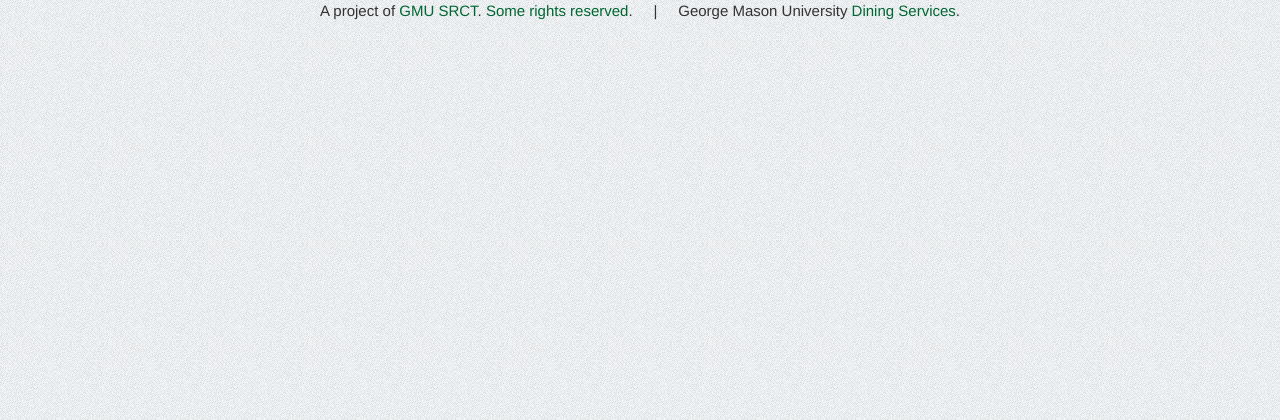
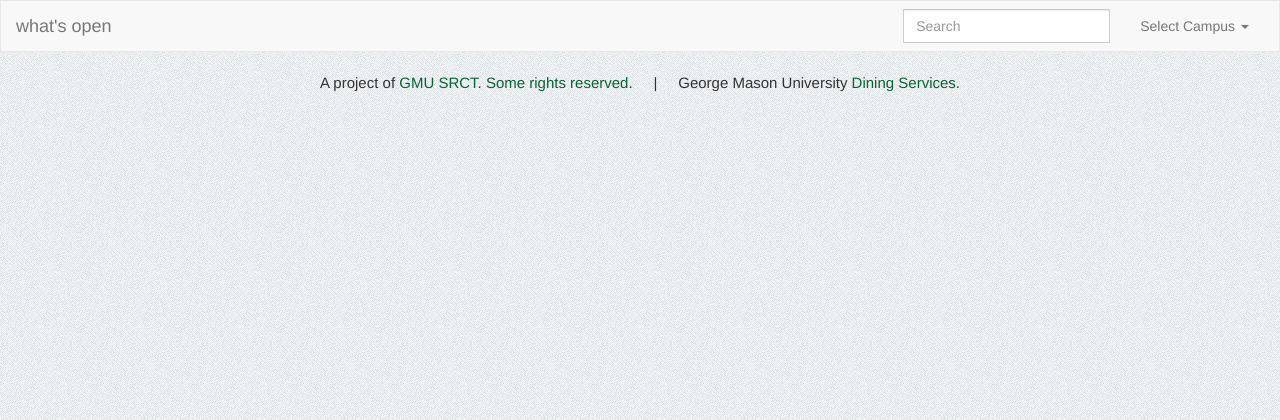
Before and after one commit to srct/whats-open, a Django app: page / in a window 1280 px wide. Shown: the top 420 px of the page. Run offline with Django 3.2, Linux system fonts and the light colour scheme; data that the repository does not hold is empty; some libraries are stand-ins or nearby versions.

Commit message:
Add new navbar

```diff
--- a/whats_open/templates/base.html
+++ b/whats_open/templates/base.html
@@ -24,7 +24,34 @@
     </head>
     {% endblock %}
     <body>
-
+        <nav class="navbar navbar-default" role="navigation">
+            <div class="navbar-header">
+                <button type="button" class="navbar-toggle" data-toggle="collapse" data-target=".navbar-ex1-collapse">
+                    <span class="sr-only">Toggle navigation</span>
+                    <span class="icon-bar"></span>
+                    <span class="icon-bar"></span>
+                    <span class="icon-bar"></span>
+                </button>
+                <a class="navbar-brand" href="#">what's open</a>
+            </div>
+            <div class="collapse navbar-collapse navbar-ex1-collapse">
+                <ul class="nav navbar-nav navbar-right">
+                    <li class="dropdown">
+                        <a href="#" class="dropdown-toggle" data-toggle="dropdown">Select Campus <b class="caret"></b></a>
+                        <ul class="dropdown-menu">
+                            <li><a href="#">Fairfax</a></li>
+                            <li><a href="#">Arlington</a></li>
+                            <li><a href="#">Prince William</a></li>
+                        </ul>
+                    </li>
+                </ul>
+                <div class="navbar-form navbar-right" role="search">
+                    <div class="form-group">
+                        <input type="text" class="form-control" placeholder="Search">
+                    </div>
+                </div>
+            </div>
+        </nav>
         <div class="footer">
             A project of <a href="http://srct.gmu.edu">GMU SRCT</a>. <a href="http://opensource.org/licenses/MIT/">Some rights reserved</a>. &nbsp; &nbsp; | &nbsp; &nbsp;
 
```
